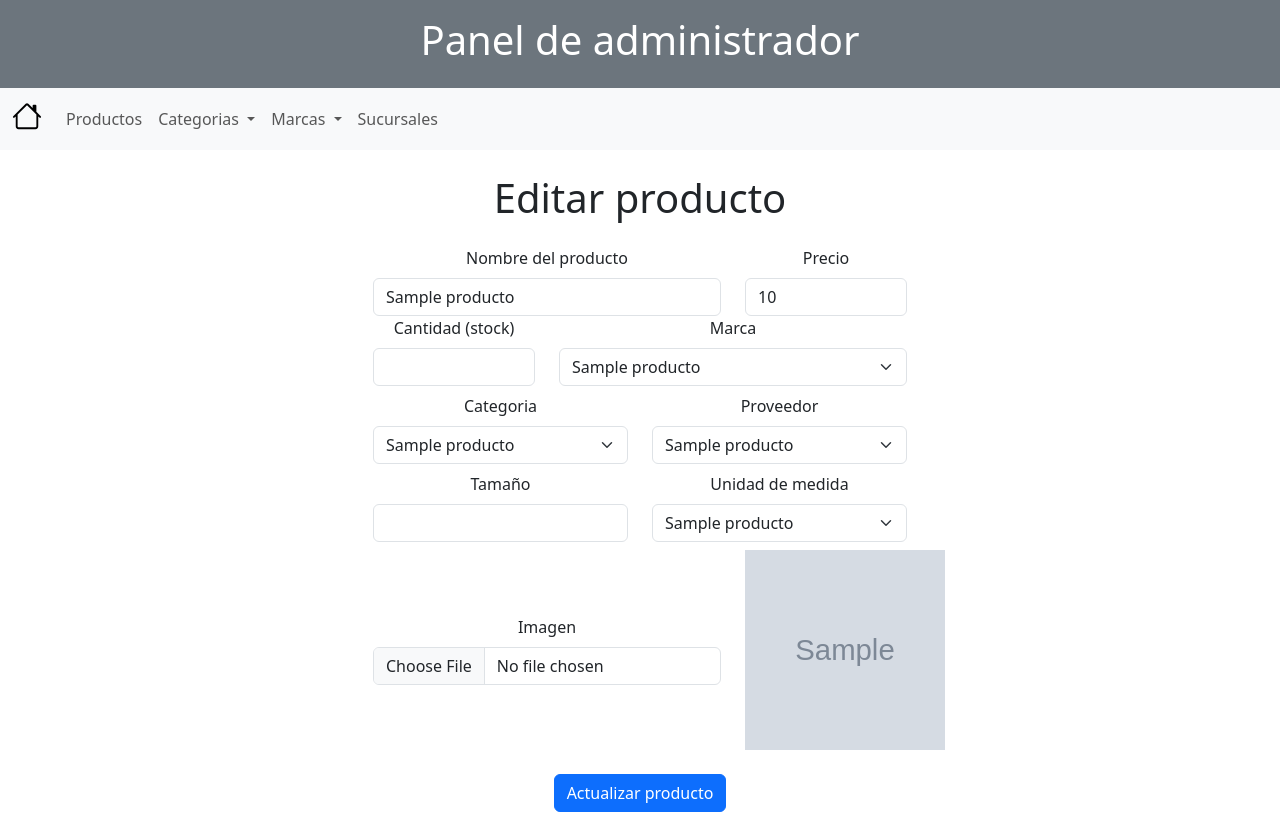
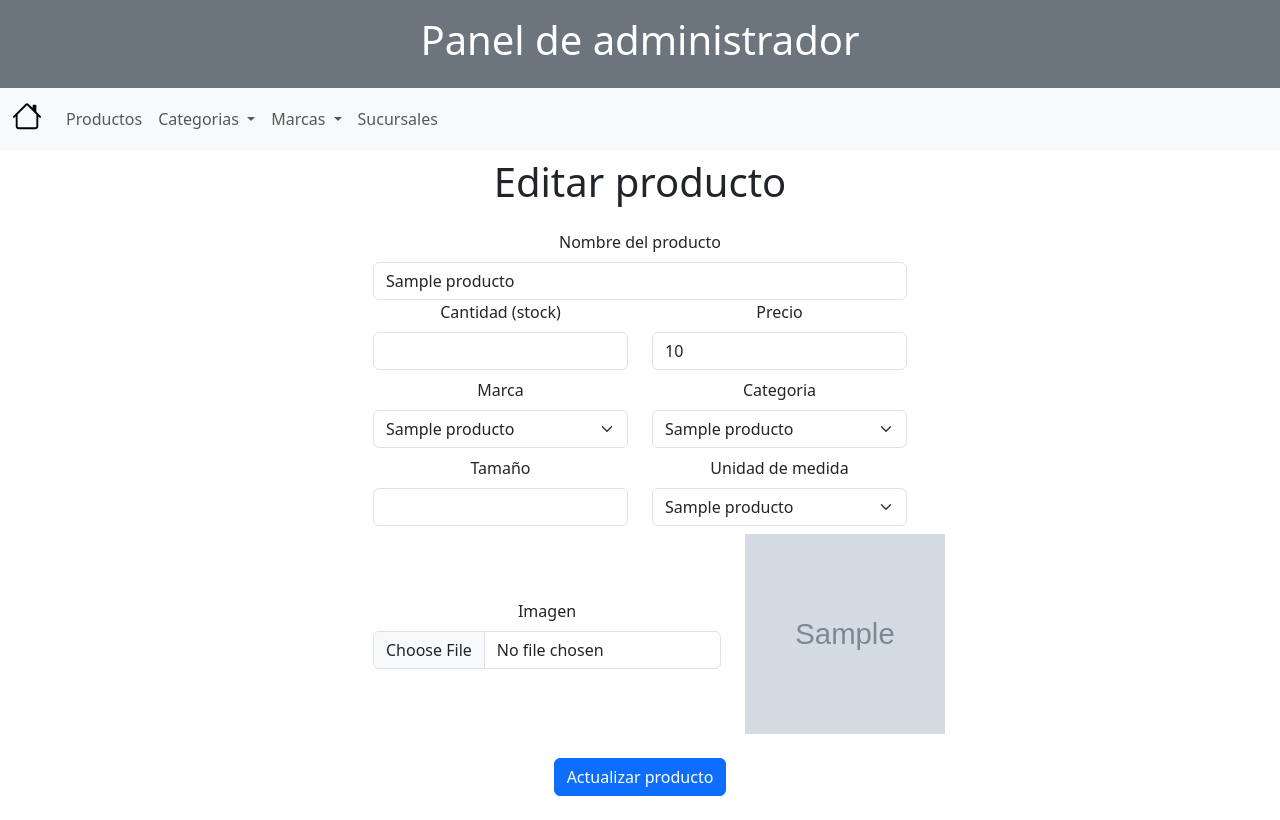
Before and after one commit to comunidad9012/proyecto_programacion_supermercado, a Python web app: template templates/editar_producto.html in a window 1280 px wide. Run offline with Jinja, Linux system fonts and the light colour scheme; the template is opened without the code that fills it: most values are stand-ins (such as "Sample title", 1, 10 or a date in 2020); grey boxes marked "Sample" are stand-in pictures.

Commit message:
arregle el error en la edicion de producto, cambios en la base de datos, quiza rompi todo

```diff
--- a/templates/editar_producto.html
+++ b/templates/editar_producto.html
@@ -1,27 +1,29 @@
 {% extends './layout_admin.html' %}
 {% block tittle %}probando{% endblock %}
 {% block body %}
-<div class="container text-center mt-4">
+<div class="container text-center mt-2">
     <h6 class="display-6">Editar producto</h6>
 </div>
 <div class="container text-center mt-4">
     <form action="/actualizar_producto" method="POST" enctype="multipart/form-data">
       <div class="row  mx-auto d-flex justify-content-center align-items-center">
-        <div class="col-md-4">
+        <div class="col-md-6">
           <label for="nombre" class="form-label">Nombre del producto</label>
           <input type="text" class="form-control" id="nombre" name="nombre" value="{{producto.nombre}}" required>
         </div>
-        <div class="col-md-2">
+      </div>
+      <div class="row  mx-auto d-flex justify-content-center align-items-center">
+        <div class="col-md-3">
+          <label for="cantidad" class="form-label">Cantidad (stock)</label>
+          <input type="number" class="form-control" id="cantidad" name="cantidad" value="{{producto.cantidad}}" required>
+        </div>
+        <div class="col-md-3">
           <label for="precio" class="form-label">Precio</label>
           <input type="number" class="form-control" id="precio" name="precio" value="{{producto.precio}}" required>
         </div>
       </div>
-      <div class="row  mx-auto d-flex justify-content-center align-items-center">
-        <div class="col-md-2">
-          <label for="cantidad" class="form-label">Cantidad (stock)</label>
-          <input type="number" class="form-control" id="cantidad" name="cantidad" value="{{producto.cantidad}}" required>
-        </div>
-        <div class="col-md-4">
+      <div class="row mt-2 mx-auto d-flex justify-content-center align-items-center">
+        <div class="col-md-3">
           <label for="marca" class="form-label">Marca</label>
           <select class="form-select form-control " id="marca" name="marca" required>
               <option value="{{producto.id_marca}}" >{{producto.nombre_marca}}</option>
@@ -30,22 +32,11 @@
               {%endfor%}
           </select>
       </div>
-      </div>
-      <div class="row mt-2 mx-auto d-flex justify-content-center align-items-center">
         <div class="col-md-3">
             <label for="categoria" class="form-label">Categoria</label>
             <select class="form-select form-control " id="categoria" name="categoria" required>
                 <option value="{{producto.id_categoria}}" >{{producto.nombre_categoria}}</option>
                 {% for x in categorias %}
-                <option value="{{x[0]}}">{{x[1]}}</option>
-                {%endfor%}
-            </select>
-        </div>
-        <div class="col-md-3">
-            <label for="proveedor" class="form-label">Proveedor</label>
-            <select class="form-select form-control " id="proveedor" name="proveedor" required>
-                <option value="{{producto.id_proveedor}}">{{producto.nombre_proveedor}}</option>
-                {% for x in proveedores %}
                 <option value="{{x[0]}}">{{x[1]}}</option>
                 {%endfor%}
             </select>
@@ -83,6 +74,7 @@
           <button type="submit" class="btn btn-primary">Actualizar producto</button>
         </div>
       </div>
+      <br>
     </form>
 </div>
 {% endblock %}
--- a/templates/index.html
+++ b/templates/index.html
@@ -10,7 +10,7 @@
         {%for y in x%}
         <div class="col-md-4">
             <div class="card h-100">
-                <img src="{{ y[3] }}" class="card-img-top" alt="...">
+                <img src="{{ y[4] }}" class="card-img-top" alt="...">
                 <div class="card-body">
                     {%if y[0] in botones%}
                     <h6>Agregado al carrito</h6>
@@ -20,7 +20,7 @@
                         <h2>${{y[2]}}</h2>
                         <input type="hidden" name="precio" value="{{ y[2] }}">
                         <div class="form-floating mb-3">
-                            <input type="number" class="form-control" name="cantidad" value="1" min="1" id="cantidad">
+                            <input type="number" class="form-control" name="cantidad" value="1" min="1" max="{{y[3]}}" id="cantidad">
                             <label for="cantidad">Cantidad</label>
                         </div>
                         <input type="hidden" name="id_producto" value="{{ y[0] }}">
--- a/templates/productos.html
+++ b/templates/productos.html
@@ -10,7 +10,7 @@
         {%for y in x%}
         <div class="col-md-4">
             <div class="card h-100">
-                <img src="{{ y[-1] }}?timestamp=123456789" class="card-img-top" cache="no-store">
+                <img src="{{ y[4] }}?timestamp=123456789" class="card-img-top" cache="no-store">
                 <div class="card-body">
                     {%if y[0] in botones%}
                     <h6>Agregado al carrito</h6>
@@ -20,7 +20,7 @@
                         <h2>${{y[2]}}</h2>
                         <input type="hidden" name="precio" value="{{ y[2] }}">
                         <div class="form-floating mb-3">
-                            <input type="number" class="form-control" name="cantidad" value="1" min="1" id="cantidad">
+                            <input type="number" class="form-control" name="cantidad" value="1" min="1" max="{{y[3]}}" id="cantidad">
                             <label for="cantidad">Cantidad</label>
                         </div>
                         <input type="hidden" name="id_producto" value="{{ y[0] }}">
```
Also changed, not shown: app.py (+11 -19 lines), bd/bd_practica.sql (+9 -9 lines). Lines whose indentation alone changed are shown as unchanged.
